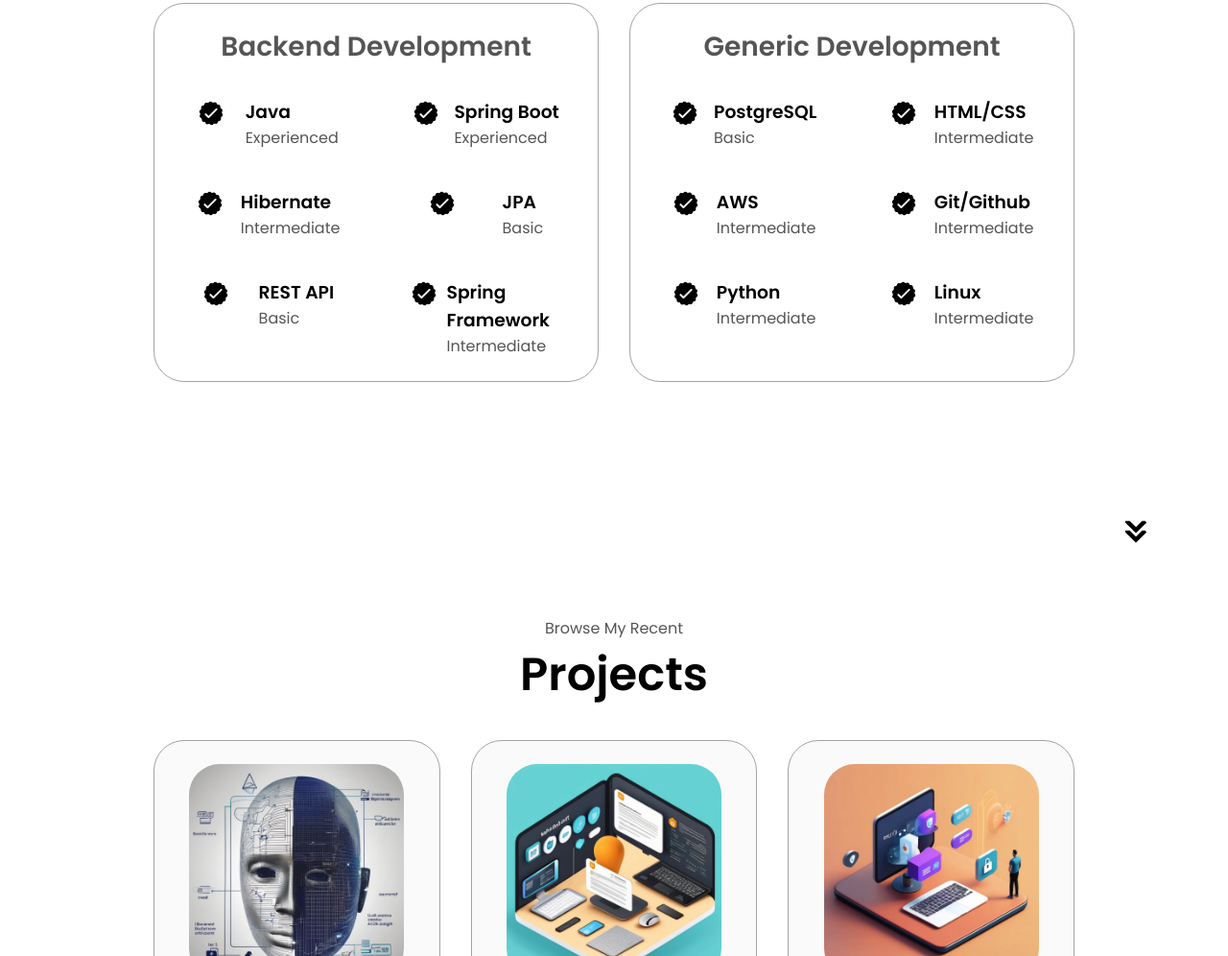
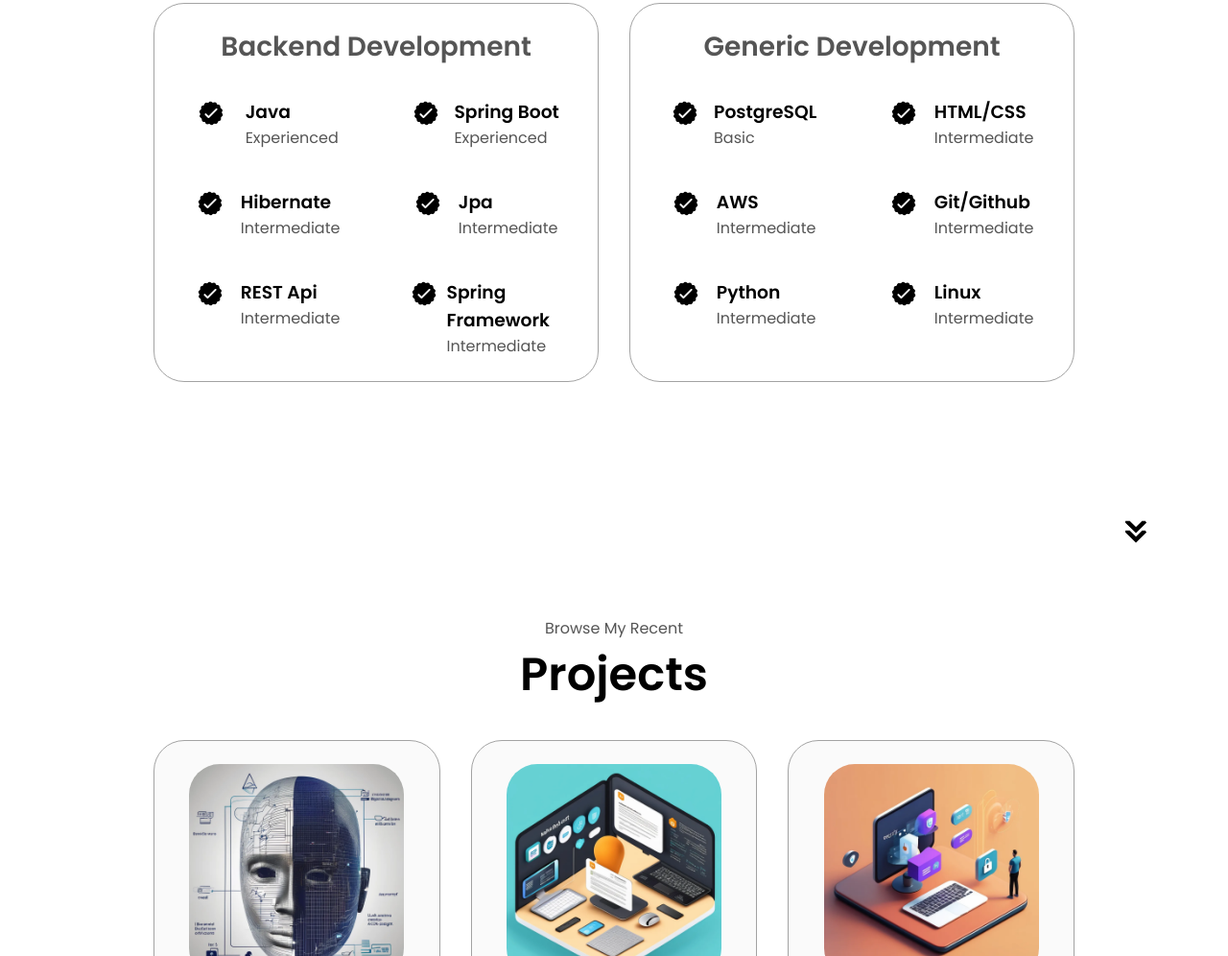
Before and after one commit to kshitijrai11/Portfolio, a plain HTML site: page index.html in a window 1280 px wide. Shown: the part 1822-2818 px from the top of the page at 96% size. Drawn offline with Linux system fonts and the light colour scheme.

Commit message:
Update index.html

```diff
--- a/index.html
+++ b/index.html
@@ -150,8 +150,8 @@
                     class="icon"
                   />
                   <div>
-                  <h3>JPA</h3>
-                  <p>Basic</p>
+                    <h3>Jpa</h3>
+                    <p>Intermediate</p>
                   </div>
                 </article>
                 <article>
@@ -161,8 +161,8 @@
                     class="icon"
                   />
                   <div>
-                  <h3>REST API</h3>
-                  <p>Basic</p>
+                    <h3>REST Api</h3>
+                    <p>Intermediate</p>
                   </div>
                 </article>
                 <article>
```
Lines whose indentation alone changed are shown as unchanged.
